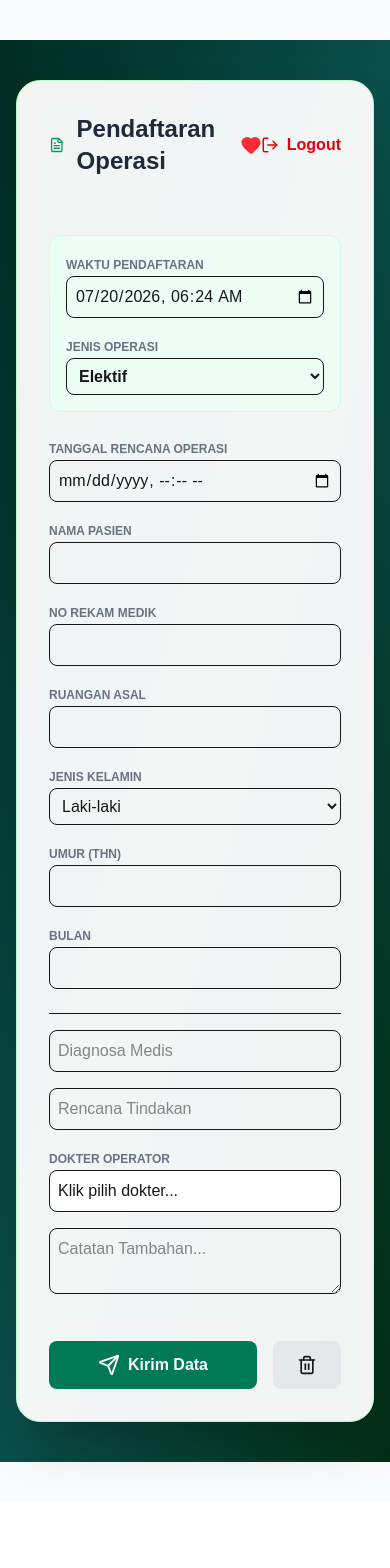
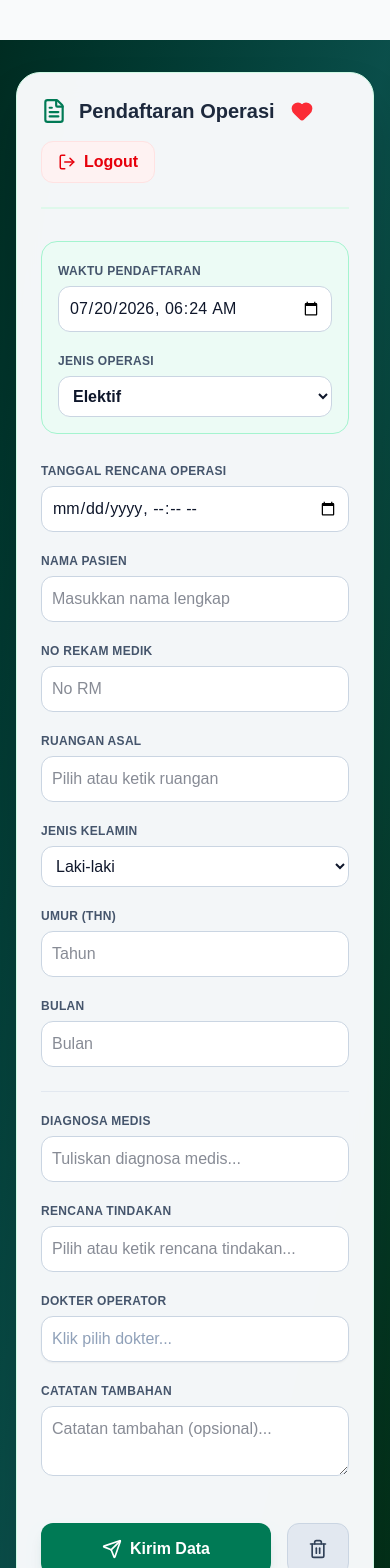
Before and after one commit to rheynseran/klik-ibs, a Next.js app: page /jadwal-operasi in a window 390 px wide. Shown: the top 1568 px of the page. Before the commit the page ends 1502 px from the top, so only its background shows below. Built offline with nearby package versions, Linux system fonts and the light colour scheme.

Commit message:
fix: improve mobile UI contrast, text color, and icon spacing

```diff
--- a/components/DaftarkanPasien.tsx
+++ b/components/DaftarkanPasien.tsx
@@ -102,87 +102,228 @@ export default function PendaftaranPasienOperasi() {
     <motion.div
         initial={{ opacity: 0 }}
         animate={{ opacity: 1 }}
-        className="min-h-screen w-full bg-linear-to-br from-emerald-950 via-teal-900 to-green-950 py-10 px-4"
+        className="min-h-screen w-full bg-linear-to-br from-emerald-950 via-teal-900 to-green-950 py-8 px-4 sm:px-6"
     >
       <motion.div
         initial={{ y: 20, opacity: 0 }}
         animate={{ y: 0, opacity: 1 }}
         transition={{ duration: 0.5 }}
-        className="max-w-4xl mx-auto bg-white/95 backdrop-blur-md rounded-3xl shadow-2xl p-8 border border-green-200"
+        className="max-w-4xl mx-auto bg-slate-50/98 backdrop-blur-md rounded-3xl shadow-2xl p-6 sm:p-8 border border-emerald-100"
       >
-        <div className="flex justify-between items-center mb-8 border-b-2 border-gray-100 pb-6">
-          <h2 className="text-2xl font-extrabold text-gray-800 flex items-center gap-3">
-            <FileText className="text-emerald-600" />
+        {/* Header Section dengan Spacing & Kontras Optimal */}
+        <div className="flex flex-col sm:flex-row justify-between items-start sm:items-center gap-4 mb-8 border-b-2 border-emerald-100/60 pb-6">
+          <h2 className="text-xl sm:text-2xl font-extrabold text-slate-800 flex items-center flex-wrap gap-3">
+            <FileText className="text-emerald-700" size={26} />
             <span>Pendaftaran Operasi</span>
-            <motion.div animate={{ scale: [1, 1.2, 1] }} transition={{ repeat: Infinity, duration: 2 }}>
-                <Heart className="text-red-500 fill-red-500" size={20} />
+            <motion.div animate={{ scale: [1, 1.25, 1] }} transition={{ repeat: Infinity, duration: 2 }} className="flex items-center ml-1">
+                <Heart className="text-red-500 fill-red-500" size={22} />
             </motion.div>
           </h2>
-          <button onClick={() => router.push('/')} className="text-red-600 font-bold flex items-center gap-2 hover:text-red-800 transition"><LogOut size={18} /> Logout</button>
+          <button
+            onClick={() => router.push('/')}
+            className="text-red-600 font-bold flex items-center gap-2 hover:text-red-800 bg-red-50 px-4 py-2 rounded-xl transition border border-red-100"
+          >
+            <LogOut size={18} /> Logout
+          </button>
         </div>
 
         <form onSubmit={handleSubmit} className="space-y-6">
-          <div className={`grid grid-cols-1 md:grid-cols-2 gap-4 p-4 rounded-xl border ${formData.jenisOperasi === 'cito' ? 'bg-red-50 border-red-200' : 'bg-emerald-50 border-emerald-100'}`}>
+          <div className={`grid grid-cols-1 md:grid-cols-2 gap-4 p-4 rounded-2xl border ${formData.jenisOperasi === 'cito' ? 'bg-red-50/80 border-red-200' : 'bg-emerald-50/80 border-emerald-200'}`}>
             <div>
-              <label className="text-xs font-bold text-gray-500 uppercase">Waktu Pendaftaran</label>
-              <input type="datetime-local" name="waktuDaftar" value={formData.waktuDaftar} onChange={handleChange} className="w-full p-2 border rounded-lg" required />
+              <label className="text-xs font-bold text-slate-600 uppercase tracking-wide">Waktu Pendaftaran</label>
+              <input
+                type="datetime-local"
+                name="waktuDaftar"
+                value={formData.waktuDaftar}
+                onChange={handleChange}
+                className="w-full mt-1 p-2.5 bg-white text-slate-900 border border-slate-300 rounded-xl focus:ring-2 focus:ring-emerald-500 outline-none font-medium"
+                required
+              />
             </div>
             <div>
-              <label className="text-xs font-bold text-gray-500 uppercase">Jenis Operasi</label>
-              <select name="jenisOperasi" value={formData.jenisOperasi} onChange={handleChange} className="w-full p-2 border rounded-lg font-bold"><option value="elektif">Elektif</option><option value="cito">Cito</option></select>
+              <label className="text-xs font-bold text-slate-600 uppercase tracking-wide">Jenis Operasi</label>
+              <select
+                name="jenisOperasi"
+                value={formData.jenisOperasi}
+                onChange={handleChange}
+                className="w-full mt-1 p-2.5 bg-white text-slate-900 border border-slate-300 rounded-xl focus:ring-2 focus:ring-emerald-500 outline-none font-bold"
+              >
+                <option value="elektif">Elektif</option>
+                <option value="cito">Cito</option>
+              </select>
             </div>
           </div>
 
           <div className="grid grid-cols-1 md:grid-cols-2 gap-4">
             <div className="md:col-span-2">
-                <label className="text-xs font-bold text-gray-500 uppercase">Tanggal Rencana Operasi</label>
-                <input type="datetime-local" name="tanggalRencanaOperasi" value={formData.tanggalRencanaOperasi} onChange={handleChange} className="w-full p-2 border rounded-lg" required />
+                <label className="text-xs font-bold text-slate-600 uppercase tracking-wide">Tanggal Rencana Operasi</label>
+                <input
+                  type="datetime-local"
+                  name="tanggalRencanaOperasi"
+                  value={formData.tanggalRencanaOperasi}
+                  onChange={handleChange}
+                  className="w-full mt-1 p-2.5 bg-white text-slate-900 border border-slate-300 rounded-xl focus:ring-2 focus:ring-emerald-500 outline-none font-medium"
+                  required
+                />
             </div>
 
-            <div><label className="text-xs font-bold text-gray-500">NAMA PASIEN</label><input type="text" name="namaPasien" value={formData.namaPasien} onChange={handleChange} className="w-full p-2 border rounded-lg" required /></div>
-            <div><label className="text-xs font-bold text-gray-500">NO REKAM MEDIK</label><input type="text" name="noRekamMedik" value={formData.noRekamMedik} onChange={handleChange} className="w-full p-2 border rounded-lg" required /></div>
             <div>
-              <label className="text-xs font-bold text-gray-500">RUANGAN ASAL</label>
-              <input list="ruanganList" type="text" name="ruanganAsal" value={formData.ruanganAsal} onChange={handleChange} className="w-full p-2 border rounded-lg" />
+              <label className="text-xs font-bold text-slate-600 uppercase tracking-wide">Nama Pasien</label>
+              <input
+                type="text"
+                name="namaPasien"
+                value={formData.namaPasien}
+                onChange={handleChange}
+                placeholder="Masukkan nama lengkap"
+                className="w-full mt-1 p-2.5 bg-white text-slate-900 border border-slate-300 rounded-xl focus:ring-2 focus:ring-emerald-500 outline-none"
+                required
+              />
+            </div>
+            <div>
+              <label className="text-xs font-bold text-slate-600 uppercase tracking-wide">No Rekam Medik</label>
+              <input
+                type="text"
+                name="noRekamMedik"
+                value={formData.noRekamMedik}
+                onChange={handleChange}
+                placeholder="No RM"
+                className="w-full mt-1 p-2.5 bg-white text-slate-900 border border-slate-300 rounded-xl focus:ring-2 focus:ring-emerald-500 outline-none"
+                required
+              />
+            </div>
+            <div>
+              <label className="text-xs font-bold text-slate-600 uppercase tracking-wide">Ruangan Asal</label>
+              <input
+                list="ruanganList"
+                type="text"
+                name="ruanganAsal"
+                value={formData.ruanganAsal}
+                onChange={handleChange}
+                placeholder="Pilih atau ketik ruangan"
+                className="w-full mt-1 p-2.5 bg-white text-slate-900 border border-slate-300 rounded-xl focus:ring-2 focus:ring-emerald-500 outline-none"
+              />
               <datalist id="ruanganList">{daftarRuangan.map((item, i) => <option key={i} value={item} />)}</datalist>
             </div>
-            <div><label className="text-xs font-bold text-gray-500">JENIS KELAMIN</label><select name="jenisKelamin" value={formData.jenisKelamin} onChange={handleChange} className="w-full p-2 border rounded-lg"><option value="L">Laki-laki</option><option value="P">Perempuan</option></select></div>
-            <div><label className="text-xs font-bold text-gray-500">UMUR (THN)</label><input type="number" name="umurTahun" value={formData.umurTahun} onChange={handleChange} className="w-full p-2 border rounded-lg" /></div>
-            <div><label className="text-xs font-bold text-gray-500">BULAN</label><input type="number" name="umurBulan" value={formData.umurBulan} onChange={handleChange} className="w-full p-2 border rounded-lg" /></div>
+            <div>
+              <label className="text-xs font-bold text-slate-600 uppercase tracking-wide">Jenis Kelamin</label>
+              <select
+                name="jenisKelamin"
+                value={formData.jenisKelamin}
+                onChange={handleChange}
+                className="w-full mt-1 p-2.5 bg-white text-slate-900 border border-slate-300 rounded-xl focus:ring-2 focus:ring-emerald-500 outline-none"
+              >
+                <option value="L">Laki-laki</option>
+                <option value="P">Perempuan</option>
+              </select>
+            </div>
+            <div>
+              <label className="text-xs font-bold text-slate-600 uppercase tracking-wide">Umur (Thn)</label>
+              <input
+                type="number"
+                name="umurTahun"
+                value={formData.umurTahun}
+                onChange={handleChange}
+                placeholder="Tahun"
+                className="w-full mt-1 p-2.5 bg-white text-slate-900 border border-slate-300 rounded-xl focus:ring-2 focus:ring-emerald-500 outline-none"
+              />
+            </div>
+            <div>
+              <label className="text-xs font-bold text-slate-600 uppercase tracking-wide">Bulan</label>
+              <input
+                type="number"
+                name="umurBulan"
+                value={formData.umurBulan}
+                onChange={handleChange}
+                placeholder="Bulan"
+                className="w-full mt-1 p-2.5 bg-white text-slate-900 border border-slate-300 rounded-xl focus:ring-2 focus:ring-emerald-500 outline-none"
+              />
+            </div>
           </div>
 
-          <div className="space-y-4 pt-4 border-t">
-            <input type="text" name="diagnosaMedis" value={formData.diagnosaMedis} onChange={handleChange} placeholder="Diagnosa Medis" className="w-full p-2 border rounded-lg" required />
-            <input list="tindakanList" name="rencanaTindakan" value={formData.rencanaTindakan} onChange={handleChange} placeholder="Rencana Tindakan" className="w-full p-2 border rounded-lg" required />
-            <datalist id="tindakanList">{daftarTindakan.map((item, i) => <option key={i} value={item} />)}</datalist>
+          <div className="space-y-4 pt-4 border-t border-slate-200">
+            <div>
+              <label className="text-xs font-bold text-slate-600 uppercase tracking-wide">Diagnosa Medis</label>
+              <input
+                type="text"
+                name="diagnosaMedis"
+                value={formData.diagnosaMedis}
+                onChange={handleChange}
+                placeholder="Tuliskan diagnosa medis..."
+                className="w-full mt-1 p-2.5 bg-white text-slate-900 border border-slate-300 rounded-xl focus:ring-2 focus:ring-emerald-500 outline-none"
+                required
+              />
+            </div>
+
+            <div>
+              <label className="text-xs font-bold text-slate-600 uppercase tracking-wide">Rencana Tindakan</label>
+              <input
+                list="tindakanList"
+                name="rencanaTindakan"
+                value={formData.rencanaTindakan}
+                onChange={handleChange}
+                placeholder="Pilih atau ketik rencana tindakan..."
+                className="w-full mt-1 p-2.5 bg-white text-slate-900 border border-slate-300 rounded-xl focus:ring-2 focus:ring-emerald-500 outline-none"
+                required
+              />
+              <datalist id="tindakanList">{daftarTindakan.map((item, i) => <option key={i} value={item} />)}</datalist>
+            </div>
 
             <div className="relative">
-                <label className="text-xs font-bold text-gray-500">DOKTER OPERATOR</label>
-                <div onClick={() => setFormData(p => ({ ...p, isDropdownOpen: !p.isDropdownOpen }))} className="w-full p-2 border rounded-lg bg-white cursor-pointer truncate">{formData.dpjpOperator?.length > 0 ? formData.dpjpOperator.join(', ') : "Klik pilih dokter..."}</div>
+                <label className="text-xs font-bold text-slate-600 uppercase tracking-wide">Dokter Operator</label>
+                <div
+                  onClick={() => setFormData(p => ({ ...p, isDropdownOpen: !p.isDropdownOpen }))}
+                  className="w-full mt-1 p-2.5 border border-slate-300 rounded-xl bg-white text-slate-900 cursor-pointer truncate shadow-xs"
+                >
+                  {formData.dpjpOperator?.length > 0 ? formData.dpjpOperator.join(', ') : <span className="text-slate-400">Klik pilih dokter...</span>}
+                </div>
                 {formData.isDropdownOpen && (
-                    <div className="absolute z-10 w-full mt-1 bg-white border rounded-xl shadow-xl max-h-48 overflow-y-auto p-2">
+                    <div className="absolute z-20 w-full mt-1 bg-white border border-slate-200 rounded-xl shadow-xl max-h-48 overflow-y-auto p-2">
                         {dpjpOperatorList.map((doc, i) => (
-                            <label key={i} className="flex items-center gap-2 p-2 hover:bg-gray-100 text-sm"><input type="checkbox" checked={formData.dpjpOperator?.includes(doc)} onChange={() => handleCheckboxChange(doc)} /> {doc}</label>
+                            <label key={i} className="flex items-center gap-2.5 p-2 hover:bg-slate-50 text-slate-800 text-sm cursor-pointer rounded-lg">
+                              <input type="checkbox" checked={formData.dpjpOperator?.includes(doc)} onChange={() => handleCheckboxChange(doc)} className="rounded text-emerald-600 focus:ring-emerald-500" />
+                              {doc}
+                            </label>
                         ))}
-                        <label className="flex items-center gap-2 p-2 text-blue-700 font-bold border-t"><input type="checkbox" checked={formData.dpjpOperator?.includes('Lainnya')} onChange={() => handleCheckboxChange('Lainnya')} /> Lainnya</label>
-                        {formData.dpjpOperator?.includes('Lainnya') && <input name="dpjpLainnya" value={formData.dpjpLainnya} onChange={handleChange} placeholder="Tulis nama..." className="w-full p-1 border rounded" />}
+                        <label className="flex items-center gap-2.5 p-2 text-blue-700 font-bold border-t border-slate-100 text-sm cursor-pointer mt-1">
+                          <input type="checkbox" checked={formData.dpjpOperator?.includes('Lainnya')} onChange={() => handleCheckboxChange('Lainnya')} className="rounded text-emerald-600 focus:ring-emerald-500" />
+                          Lainnya
+                        </label>
+                        {formData.dpjpOperator?.includes('Lainnya') && (
+                          <input
+                            name="dpjpLainnya"
+                            value={formData.dpjpLainnya}
+                            onChange={handleChange}
+                            placeholder="Tulis nama dokter..."
+                            className="w-full mt-2 p-2 bg-white text-slate-900 border border-slate-300 rounded-lg text-sm"
+                          />
+                        )}
                     </div>
                 )}
             </div>
 
             {formData.jenisOperasi === 'cito' && (
-              <motion.div initial={{ height: 0, opacity: 0 }} animate={{ height: 'auto', opacity: 1 }} className="grid grid-cols-1 md:grid-cols-2 gap-4 bg-red-50 p-4 rounded-lg border border-red-200">
+              <motion.div initial={{ height: 0, opacity: 0 }} animate={{ height: 'auto', opacity: 1 }} className="grid grid-cols-1 md:grid-cols-2 gap-4 bg-red-50/90 p-4 rounded-2xl border border-red-200">
                 <div>
-                  <label className="text-xs font-bold text-red-800">KATEGORI CITO</label>
-                  <select name="kategoriCito" value={formData.kategoriCito} onChange={handleChange} className="w-full p-2 border rounded-lg">
+                  <label className="text-xs font-bold text-red-900 uppercase tracking-wide">Kategori Cito</label>
+                  <select
+                    name="kategoriCito"
+                    value={formData.kategoriCito}
+                    onChange={handleChange}
+                    className="w-full mt-1 p-2.5 bg-white text-slate-900 border border-red-300 rounded-xl focus:ring-2 focus:ring-red-500 outline-none"
+                  >
                       <option value="">Pilih...</option>
                       <option value="Kategori 1">Kategori 1</option>
                       <option value="Bukan Kategori 1">Bukan Kategori 1</option>
                   </select>
                 </div>
                 <div>
-                  <label className="text-xs font-bold text-red-800">DOKTER ANESTESI</label>
-                  <select name="dpjpAnestesi" value={formData.dpjpAnestesi} onChange={handleChange} className="w-full p-2 border rounded-lg">
+                  <label className="text-xs font-bold text-red-900 uppercase tracking-wide">Dokter Anestesi</label>
+                  <select
+                    name="dpjpAnestesi"
+                    value={formData.dpjpAnestesi}
+                    onChange={handleChange}
+                    className="w-full mt-1 p-2.5 bg-white text-slate-900 border border-red-300 rounded-xl focus:ring-2 focus:ring-red-500 outline-none"
+                  >
                     <option value="">Pilih...</option>
                     {dokterAnestesiList.map((d, i) => <option key={i} value={d}>{d}</option>)}
                   </select>
@@ -190,15 +331,51 @@ export default function PendaftaranPasienOperasi() {
               </motion.div>
             )}
 
-            {isSectio && <input type="text" name="dpjpAnak" value={formData.dpjpAnak} onChange={handleChange} placeholder="DPJP Anak" className="w-full p-2 border-2 border-red-500 rounded-lg" />}
-            <textarea name="catatan" value={formData.catatan} onChange={handleChange} placeholder="Catatan Tambahan..." className="w-full p-2 border rounded-lg" rows={2} />
+            {isSectio && (
+              <div>
+                <label className="text-xs font-bold text-red-700 uppercase tracking-wide">DPJP Anak</label>
+                <input
+                  type="text"
+                  name="dpjpAnak"
+                  value={formData.dpjpAnak}
+                  onChange={handleChange}
+                  placeholder="Nama DPJP Anak"
+                  className="w-full mt-1 p-2.5 bg-white text-slate-900 border-2 border-red-400 rounded-xl focus:ring-2 focus:ring-red-500 outline-none"
+                />
+              </div>
+            )}
+
+            <div>
+              <label className="text-xs font-bold text-slate-600 uppercase tracking-wide">Catatan Tambahan</label>
+              <textarea
+                name="catatan"
+                value={formData.catatan}
+                onChange={handleChange}
+                placeholder="Catatan tambahan (opsional)..."
+                className="w-full mt-1 p-2.5 bg-white text-slate-900 border border-slate-300 rounded-xl focus:ring-2 focus:ring-emerald-500 outline-none"
+                rows={2}
+              />
+            </div>
           </div>
 
           <div className="flex gap-4 pt-4">
-            <motion.button whileHover={{ scale: 1.02 }} whileTap={{ scale: 0.98 }} type="submit" disabled={isSubmitting} className="flex-1 bg-emerald-700 text-white py-3 rounded-lg font-bold hover:bg-emerald-800 flex items-center justify-center gap-2">
-                {isSubmitting ? 'Menyimpan...' : <><Send size={22} /> Kirim Data</>}
+            <motion.button
+              whileHover={{ scale: 1.01 }}
+              whileTap={{ scale: 0.99 }}
+              type="submit"
+              disabled={isSubmitting}
+              className="flex-1 bg-emerald-700 text-white py-3.5 px-6 rounded-xl font-bold hover:bg-emerald-800 transition flex items-center justify-center gap-2 shadow-lg shadow-emerald-900/10 cursor-pointer"
+            >
+                {isSubmitting ? 'Menyimpan...' : <><Send size={20} /> Kirim Data</>}
             </motion.button>
-            <button type="button" onClick={() => { localStorage.removeItem('formDataIBS'); window.location.reload(); }} className="bg-gray-200 px-6 rounded-lg hover:bg-gray-300 transition"><Trash2 size={20} /></button>
+            <button
+              type="button"
+              onClick={() => { localStorage.removeItem('formDataIBS'); window.location.reload(); }}
+              className="bg-slate-200 text-slate-700 hover:text-red-600 px-5 rounded-xl hover:bg-slate-300 transition flex items-center justify-center border border-slate-300 cursor-pointer"
+              title="Reset Form"
+            >
+              <Trash2 size={20} />
+            </button>
           </div>
         </form>
       </motion.div>
```
